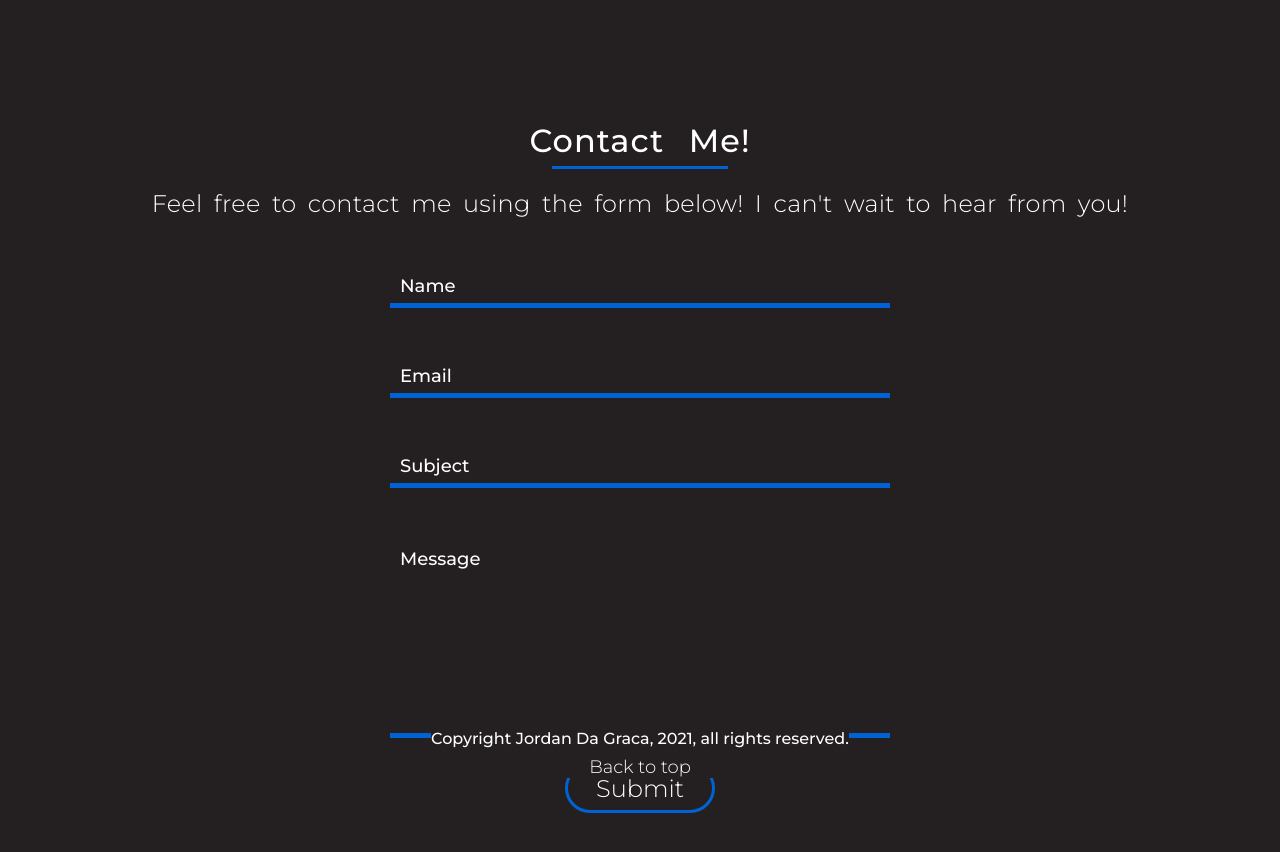
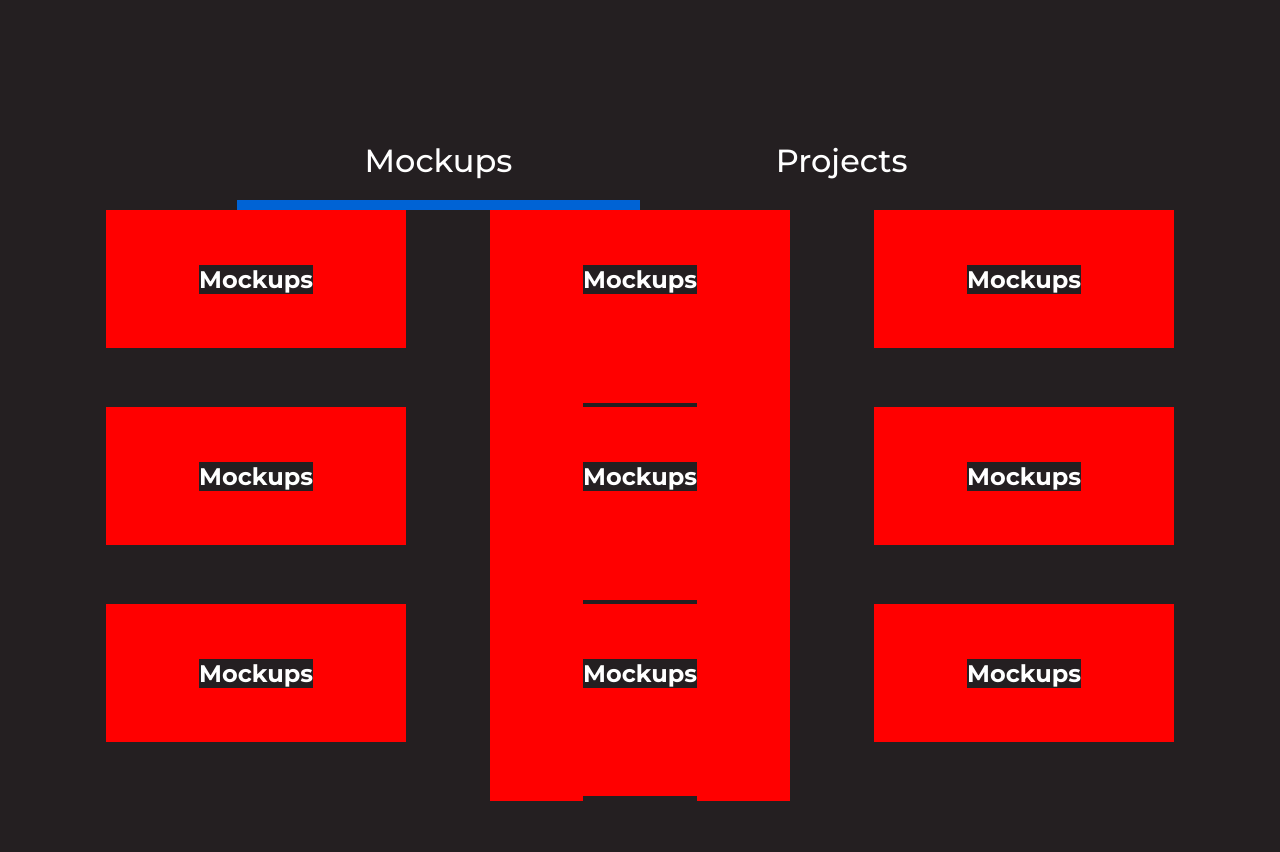
Before and after one commit to JordanDG/Portfolio, a React (Create React App) app: page / in a window 1280 px wide. Shown: the part 1840-2692 px from the top of the page. Built offline with nearby package versions, Linux system fonts and the light colour scheme.

Commit message:
First version of projects tabs with placeholders

```diff
--- a/src/App.js
+++ b/src/App.js
@@ -13,43 +13,70 @@ import AboutMe from './components/Homepage/aboutme.js';
 import Proficiencies from "./components/Homepage/proficiencies.js";
 
 /* Section 4 */
+import Projects from "./components/Homepage/projects.js";
+
+/* Section 5 */
 import Contact from "./components/Homepage/contact.js";
 
 /* Footer */
 import FooterMain from"./components/Homepage/footer.js";
 
+/* Vh Calc */
+// First we get the viewport height and we multiple it by 1% to get a value for a vh unit
+let vh = window.innerHeight * 0.01;
+// Then we set the value in the --vh custom property to the root of the document
+document.documentElement.style.setProperty('--vh', `${vh}px`);
+
+// We listen to the resize event
+window.addEventListener('resize', () => {
+  // We execute the same script as before
+  let vh = window.innerHeight * 0.01;
+  document.documentElement.style.setProperty('--vh', `${vh}px`);
+});
 
 /* Section Styling */
 const SectionOne = styled.section`
-  height: 100vh;
+height: calc(var(--vh, 1vh) * 100);
   width: 100%;
 `;
 
 const SectionTwo = styled.section`
-  height: 40vh;
+  height: calc(var(--vh, 1vh) * 40);
   width: 100%;
 
   @media (max-width: 1480px) {
-    height: 70vh;
+    height: calc(var(--vh, 1vh) * 70);
   }
 
   @media (max-width: 499px) {
-    height: 125vh;
+    height: calc(var(--vh, 1vh) * 125);
   }
 `;
 const SectionThree = styled.section`
   width: 100%;
-  height: 40vh;
+  height: calc(var(--vh, 1vh) * 40);
 
   @media (max-width: 1480px) {
-    height: 70vh;
+    height: calc(var(--vh, 1vh) * 70);
   }
+`;
 
+const SectionFour = styled.section`
+  width: 100%;
+  height: calc(var(--vh, 1vh) * 90);
+
+  @media (max-width: 1480px) {
+    height: calc(var(--vh, 1vh) * 135);
+  }
 `;
 
 const SectionFive = styled.section`
   width: 100%;
-  height: 50vh;
+  height: calc(var(--vh, 1vh) * 40);
+
+  @media (max-width: 1480px) {
+    height: calc(var(--vh, 1vh) * 70);
+  }
 `;
 
 function App() {
@@ -65,6 +92,9 @@ function App() {
       <SectionThree>
         <Proficiencies />
       </SectionThree>
+      <SectionFour>
+        <Projects />
+      </SectionFour>
       <SectionFive>
         <Contact />
         <FooterMain />
--- a/src/components/Homepage/contact.js
+++ b/src/components/Homepage/contact.js
@@ -178,6 +178,10 @@ const ContactSubmitButton = styled.button`
         background-color: #0063D5;
         cursor: pointer;
     }
+
+    @media (max-width: 500px) {
+        height: 80px;
+    }
 `;
 
 const SubmissionSuccessMessageContainer = styled.div`
@@ -265,7 +269,6 @@ function Contact() {
                             <SubmissionSuccessWindowClose onClick={() => setServerState({ status: null })}>Dismiss</SubmissionSuccessWindowClose>
                         </SubmissionSuccessMessageContainer>
                     )}
-
                 </form>
             </ContactContainer>
         </div>
--- a/src/components/Homepage/footer.js
+++ b/src/components/Homepage/footer.js
@@ -1,5 +1,5 @@
-import React, { useState } from 'react';
-import styled, { createGlobalStyle, keyframes }  from 'styled-components';
+import React from 'react';
+import styled from 'styled-components';
 import { Link } from "react-scroll";
 
 const Footer = styled.div`
--- a/src/components/Homepage/navigation.js
+++ b/src/components/Homepage/navigation.js
@@ -26,6 +26,7 @@ const GlobalStyle = createGlobalStyle`
     background-color: #241f21;
     font-family: 'Montserrat', sans-serif;
     scroll-behavior: smooth;
+    --ViewportSizing:
   }
 `;
 
--- /dev/null
+++ b/src/components/Homepage/projects.js
@@ -0,0 +1,222 @@
+import React, { useState } from 'react';
+import styled from 'styled-components';
+
+const ProjectsContainer = styled.div`
+    width: 90vw;
+    margin-left: 5vw;
+    height: 85vh;
+    display: flex;
+    flex-direction: column;
+    align-items: center;
+    justify-content: flex-start;
+`;
+
+const ProjectsSlideContainer = styled.div`
+    width: 100%;
+    height: 15%;
+    display: flex;
+    flex-direction: row;
+    align-items: center;
+    justify-content: center;
+`;
+
+const ProjectsContentChoice = styled.div`
+    height: 100%;
+    width: 25%;
+    display: flex;
+    flex-direction: column;
+    align-items: center;
+    justify-content: center;
+    border-bottom: ${props => props.active ? "10px solid #0063D5" : "10px solid transparent"};
+    transition: all 0.5s ease-in-out;
+
+    &:hover {
+        border-bottom: ${props => props.active ? "10px solid #0063D5" : "10px solid #0063D5"};
+        cursor:  ${props => props.active ? "" : "pointer"};
+    }
+
+    @media (max-width: 1480px) {
+        width: 35%;
+    }
+
+    @media (max-width: 500px) {
+        width: 50%;
+    }
+`;
+
+const ProjectSplashText = styled.p`
+    color: #fff;
+    font-size: 32px;
+    font-weight: 500;
+`;
+
+const ProjectsFeatureRows = styled.div`
+    width: 100%;
+    height: 33%;
+    display: flex;
+    flex-direction: row;
+    align-items: center;
+    justify-content: space-around;
+    flex-wrap: wrap;
+    overflow: hidden;
+
+    @media (max-width: 500px) {
+        width: 100%;
+        height: 40%;
+        margin-top: 5%;
+    }
+`;
+
+const ProjectFeature = styled.div`
+    height: 70%;
+    width: 20vw;
+    display: flex;
+    flex-direction: row;
+    align-items: center;
+    justify-content: center;
+    color: #fff;
+    background-color: red;
+
+    @media (max-width: 1480px) {
+        width: 300px;
+    }
+
+    @media (max-width: 500px) {
+        height: 50%;
+        width: 80%;
+        margin-bottom: 5%;
+    }
+`;
+
+function Projects(props) {
+
+    const [pageState, setPageState] = useState("Mockups");
+
+    const handleClickProjects = () => {
+        setPageState("Projects");
+    }
+
+    const handleClickMockups = () => {
+        setPageState("Mockups");
+    }
+
+    const ContentMockup = "Mockups";
+    const ContentProjects = "Projects";
+
+    return (
+        <div>
+            <ProjectsContainer>
+                {pageState === "Mockups" && (
+                <>
+                <ProjectsSlideContainer>
+                    <ProjectsContentChoice active>
+                        <ProjectSplashText>Mockups</ProjectSplashText>
+                    </ProjectsContentChoice>
+                    <ProjectsContentChoice onClick={handleClickProjects}>
+                        <ProjectSplashText>Projects</ProjectSplashText>
+                    </ProjectsContentChoice>
+                </ProjectsSlideContainer>
+                <ProjectsFeatureRows>
+                    <ProjectFeature>
+                        <h1>{ContentMockup}</h1>
+                    </ProjectFeature>
+                    <ProjectFeature>
+                        <h1>{ContentMockup}</h1>
+                    </ProjectFeature>
+                    <ProjectFeature>
+                        <h1>{ContentMockup}</h1>
+                    </ProjectFeature>
+                    <ProjectFeature>
+                        <h1>{ContentMockup}</h1>
+                    </ProjectFeature>
+                </ProjectsFeatureRows>
+                <ProjectsFeatureRows>
+                    <ProjectFeature>
+                        <h1>{ContentMockup}</h1>
+                    </ProjectFeature>
+                    <ProjectFeature>
+                        <h1>{ContentMockup}</h1>
+                    </ProjectFeature>
+                    <ProjectFeature>
+                        <h1>{ContentMockup}</h1>
+                    </ProjectFeature>
+                    <ProjectFeature>
+                        <h1>{ContentMockup}</h1>
+                    </ProjectFeature>
+                </ProjectsFeatureRows>
+                <ProjectsFeatureRows>
+                    <ProjectFeature>
+                        <h1>{ContentMockup}</h1>
+                    </ProjectFeature>
+                    <ProjectFeature>
+                        <h1>{ContentMockup}</h1>
+                    </ProjectFeature>
+                    <ProjectFeature>
+                        <h1>{ContentMockup}</h1>
+                    </ProjectFeature>
+                    <ProjectFeature>
+                        <h1>{ContentMockup}</h1>
+                    </ProjectFeature>
+                </ProjectsFeatureRows>
+                </>
+                )}
+                {pageState === "Projects" && (
+                <>
+                <ProjectsSlideContainer>
+                    <ProjectsContentChoice onClick={handleClickMockups}>
+                        <ProjectSplashText>Mockups</ProjectSplashText>
+                    </ProjectsContentChoice>
+                    <ProjectsContentChoice active>
+                        <ProjectSplashText>Projects</ProjectSplashText>
+                    </ProjectsContentChoice>
+                </ProjectsSlideContainer>
+                <ProjectsFeatureRows>
+                    <ProjectFeature>
+                        <h1>{ContentProjects}</h1>
+                    </ProjectFeature>
+                    <ProjectFeature>
+                        <h1>{ContentProjects}</h1>
+                    </ProjectFeature>
+                    <ProjectFeature>
+                        <h1>{ContentProjects}</h1>
+                    </ProjectFeature>
+                    <ProjectFeature>
+                        <h1>{ContentProjects}</h1>
+                    </ProjectFeature>
+                </ProjectsFeatureRows>
+                <ProjectsFeatureRows>
+                    <ProjectFeature>
+                        <h1>{ContentProjects}</h1>
+                    </ProjectFeature>
+                    <ProjectFeature>
+                        <h1>{ContentProjects}</h1>
+                    </ProjectFeature>
+                    <ProjectFeature>
+                        <h1>{ContentProjects}</h1>
+                    </ProjectFeature>
+                    <ProjectFeature>
+                        <h1>{ContentProjects}</h1>
+                    </ProjectFeature>
+                </ProjectsFeatureRows>
+                <ProjectsFeatureRows>
+                    <ProjectFeature>
+                        <h1>{ContentProjects}</h1>
+                    </ProjectFeature>
+                    <ProjectFeature>
+                        <h1>{ContentProjects}</h1>
+                    </ProjectFeature>
+                    <ProjectFeature>
+                        <h1>{ContentProjects}</h1>
+                    </ProjectFeature>
+                    <ProjectFeature>
+                        <h1>{ContentProjects}</h1>
+                    </ProjectFeature>
+                </ProjectsFeatureRows>
+                </>
+                )}
+            </ProjectsContainer>
+        </div>
+    );
+}
+
+export default Projects;
```
Also changed, not shown: 1 other file (tests, documents, lock files or other folders).
